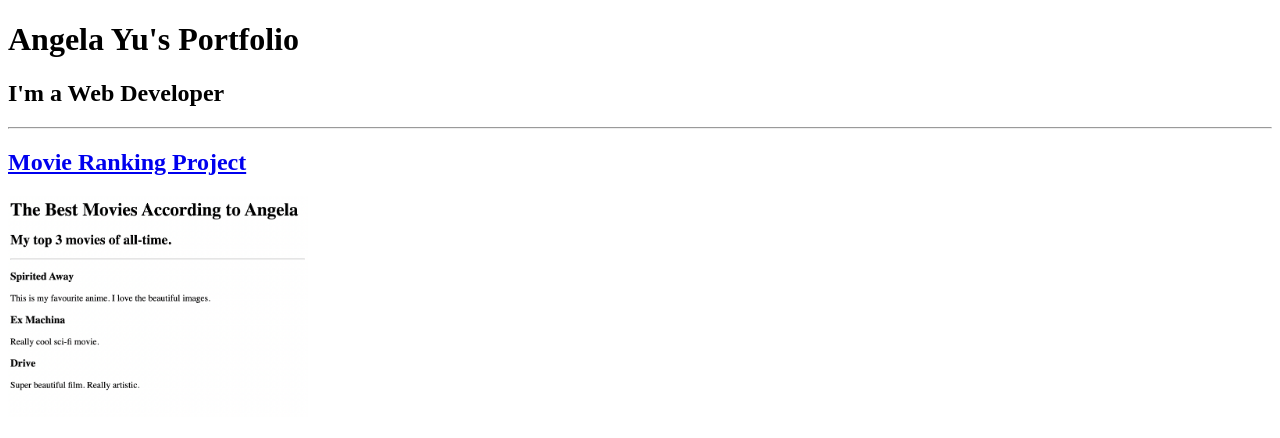
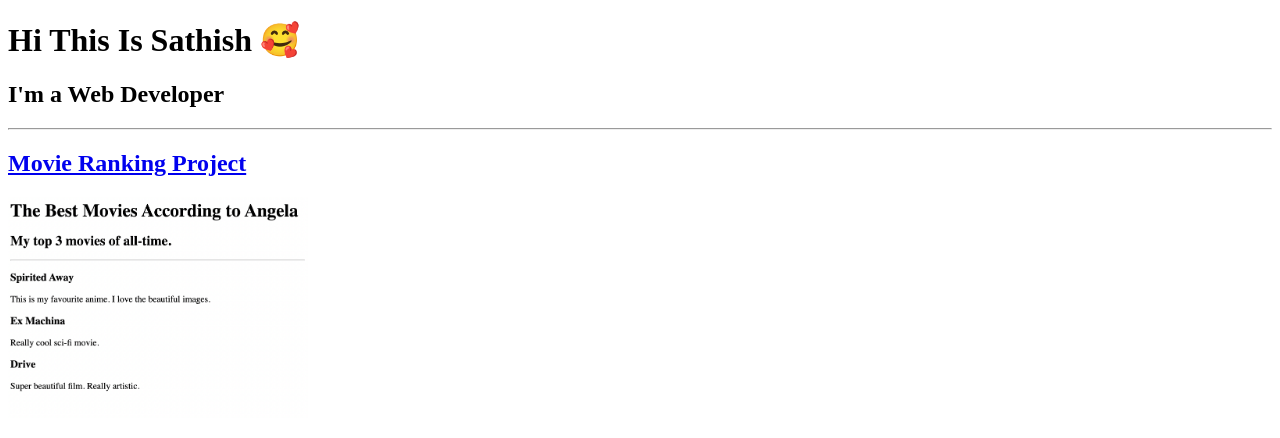
Before and after one commit to sathish7070/html-portfolio, a plain HTML site: page index.html in a window 1280 px wide. Shown: the top 438 px of the page. Drawn offline with Linux system fonts and the light colour scheme.

Commit message:
Update index.html

```diff
--- a/index.html
+++ b/index.html
@@ -5,7 +5,7 @@
     <title>HTML PORFOLIO</title>
  </head>
  <body>
-    <h1>Angela Yu's Portfolio</h1>
+    <h1>Hi This Is Sathish 🥰 </h1>
 
     <h2>I'm a Web Developer</h2>
 
```
